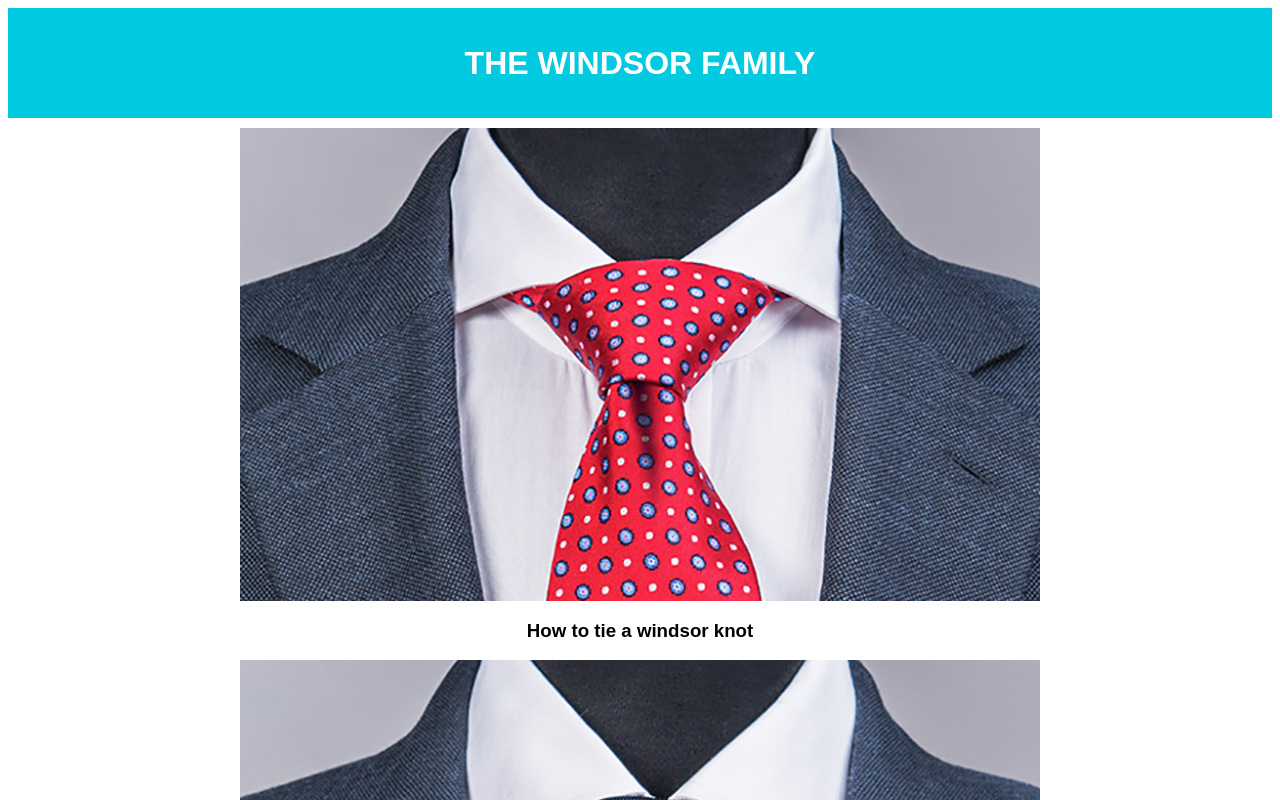
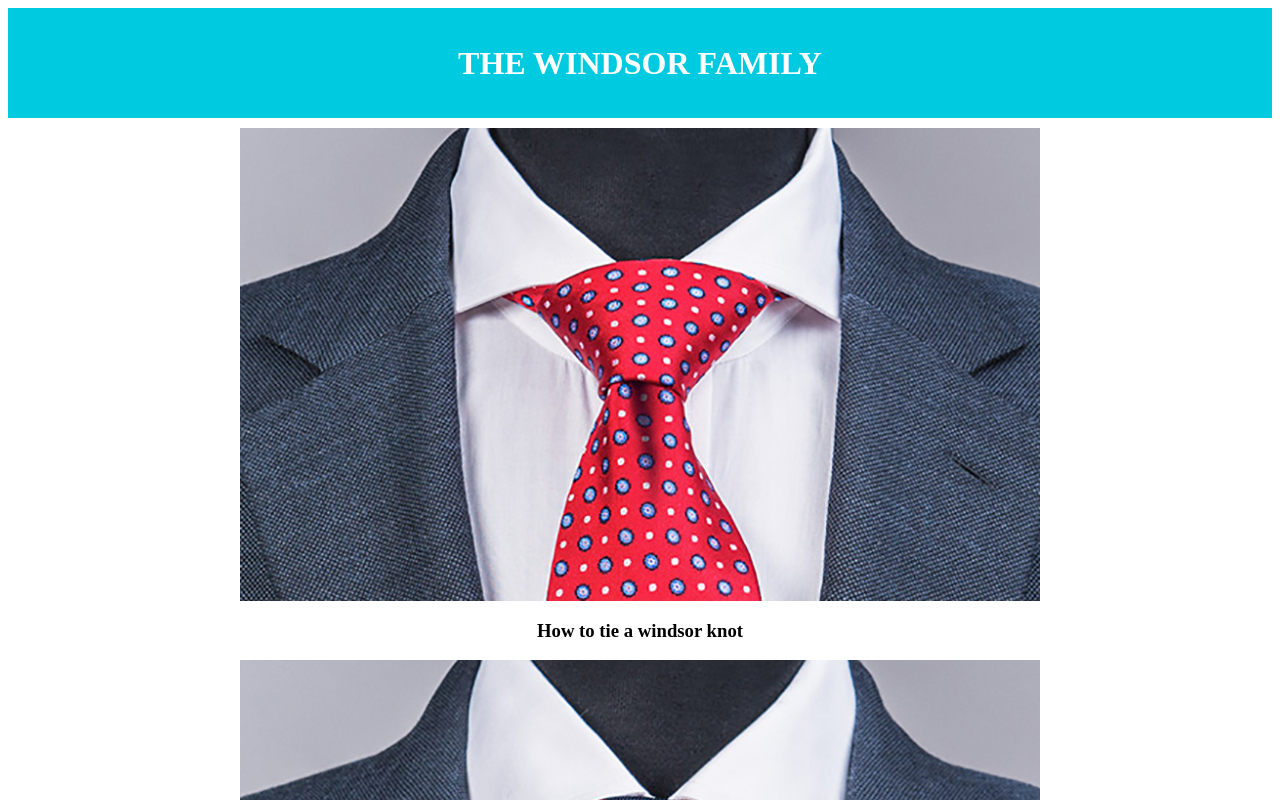
Before and after one commit to brandonbarreras/brandonbarreras.github.io, a plain HTML site: page index.html in a window 1280 px wide. Shown: the top 800 px of the page. Drawn offline with Linux system fonts and the light colour scheme.

Commit message:
added new bebas neue font

```diff
--- a/styles/styles.css
+++ b/styles/styles.css
@@ -2,9 +2,22 @@
 	--banner-color: #00cae0;
 }
 
+@font-face{
+	font-family:bebas-neue;
+	src: url(./bebas_neue/BebasNeueRegular.ttf) format "truetype";
+}
 
-h1 { color: white; }
-body { font-family: sans-serif; }
+
+h1 {
+	color: white;
+	font-family: bebas-neue;
+}
+
+
+h3 {
+	font-family: bebas-neue;
+}
+span { font-family: sans-serif; }
 p { margin-left:10em; margin-right:10em }
 ol { margin-left:10em; margin-right:10em }
 .header {
@@ -56,6 +69,7 @@ a:hover {
 	font-size: 20px;
 	color: white;
 	background-color: var(--banner-color);
+	font-family: bebas-neue;
 
 }
 
```
Also changed, not shown: styles/fonts/bebas_neue/BebasNeue Bold.otf (added), styles/fonts/bebas_neue/BebasNeue Book.otf (added), styles/fonts/bebas_neue/BebasNeue Light.otf (added), styles/fonts/bebas_neue/BebasNeue Regular.otf (added), styles/fonts/bebas_neue/BebasNeue Thin.otf (added), styles/fonts/bebas_neue/TTF's/BebasNeue Bold.ttf (added), styles/fonts/bebas_neue/TTF's/BebasNeue Book.ttf (added), styles/fonts/bebas_neue/TTF's/BebasNeue Light.ttf (added), styles/fonts/bebas_neue/TTF's/BebasNeue Thin.ttf (added), styles/fonts/bebas_neue/TTF's/BebasNeueRegular.ttf (added), 1 other file.
